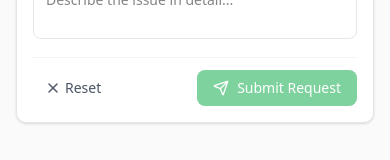
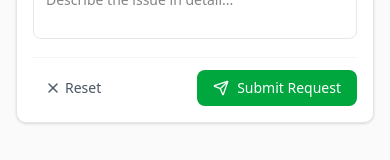
Before and after one commit to Rigga0103/new_checklist_maintenance-, a Next.js app: page /public/repair-request in a window 390 px wide. Shown: the part 570-730 px from the top of the page. Built offline with nearby package versions, Linux system fonts and the light colour scheme; no server answers; the database is empty.

Commit message:
fix the mobile submit

```diff
--- a/src/features/machineMaintenance/repairing/components/MainRepairRequestForm.tsx
+++ b/src/features/machineMaintenance/repairing/components/MainRepairRequestForm.tsx
@@ -247,13 +247,8 @@ export default function MainRepairRequestForm({
               </button>
               <button
                 type="submit"
-                disabled={isSubmitting || !canWrite}
-                className="inline-flex items-center gap-2 px-4 py-2 text-sm font-medium text-white bg-green-600 hover:bg-green-700 rounded-md transition-colors disabled:opacity-50 disabled:cursor-not-allowed"
-                title={
-                  !canWrite
-                    ? "You do not have permission to submit requests"
-                    : ""
-                }
+                disabled={isSubmitting}
+                className="inline-flex items-center gap-2 px-4 py-2 text-sm font-medium text-white bg-green-600 hover:bg-green-700 active:bg-green-800 rounded-md transition-colors disabled:opacity-50 disabled:cursor-not-allowed cursor-pointer"
               >
                 {isSubmitting ? (
                   <>
```
